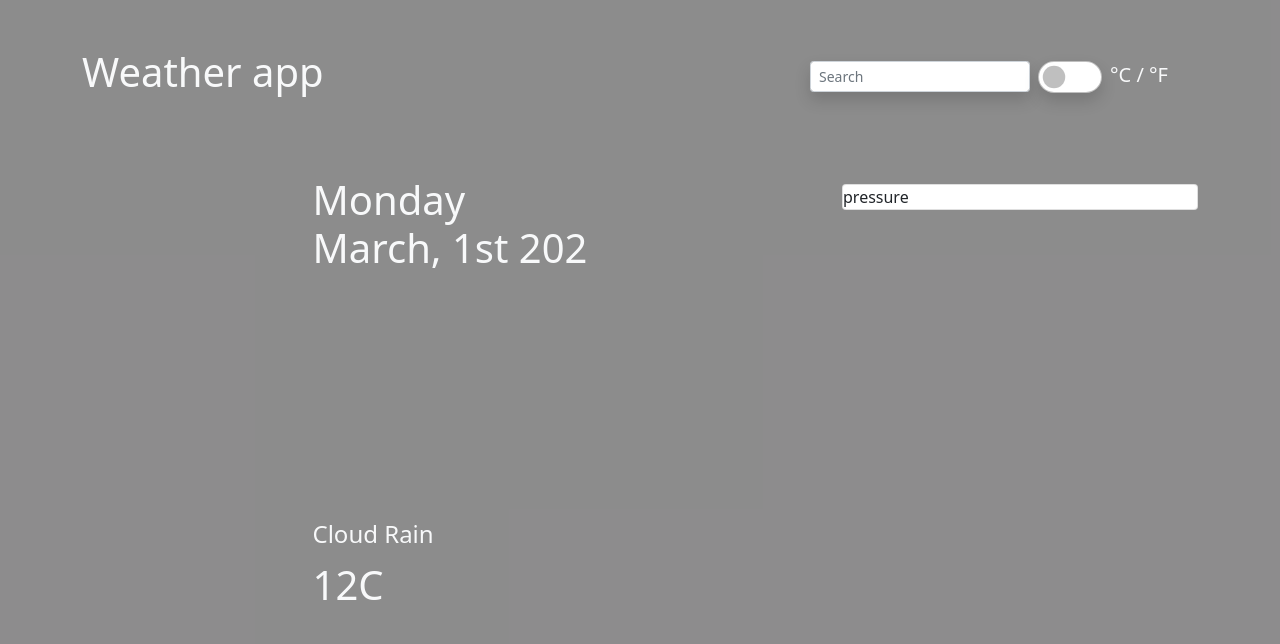
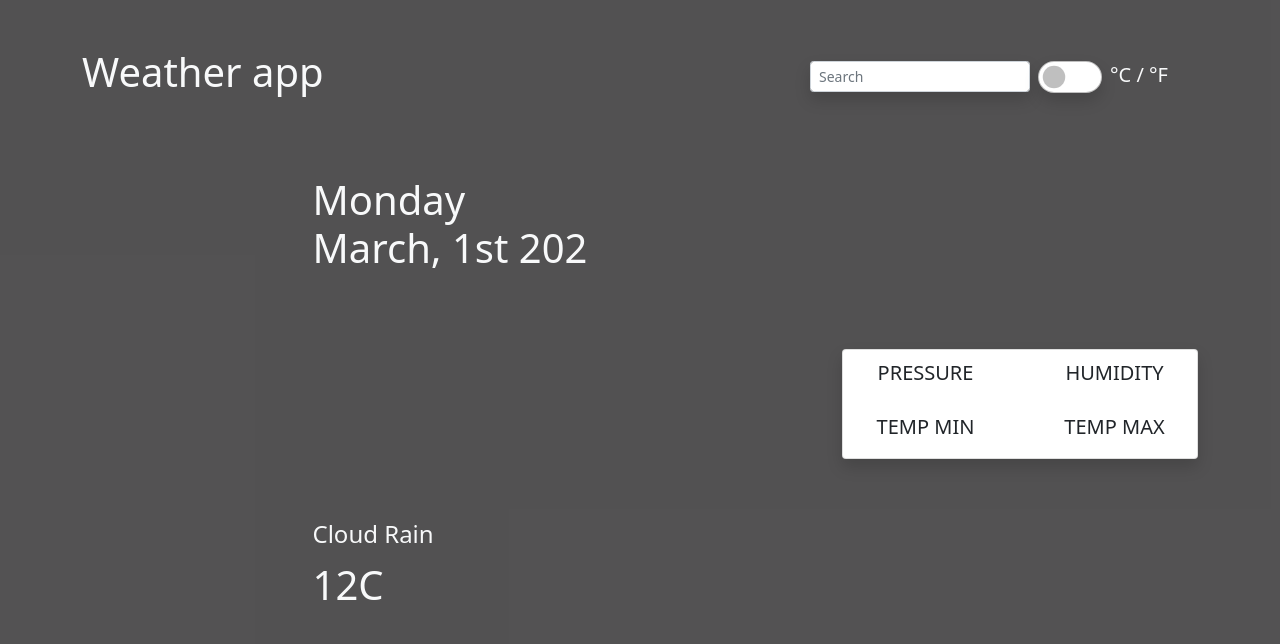
Before and after one commit to guillainbisimwa/Weather-App, a website built with webpack: page dist/index.html in a window 1280 px wide. Built offline with nearby package versions, Linux system fonts and the light colour scheme; no server answers.

Commit message:
Add details about weather

```diff
--- a/src/index.js
+++ b/src/index.js
@@ -3,6 +3,7 @@ import header from './scripts/header';
 import main from './scripts/main_render';
 import weatherApi from './scripts/weatherApi';
 import displayWeather from './scripts/weatherRender';
+import tempConverted from './scripts/tempConver';
 
 const content = document.querySelector('#content');
 content.className = 'body';
@@ -32,12 +33,10 @@ check.addEventListener('change', function () {
   const degree = document.querySelector('#degree');
   const degreeNbr = document.querySelector('#degree-nbr');
   if (this.checked) {
-    const temp = Math.round(((parseInt(degreeNbr.textContent, 10) * 9) / 5) + 32);
-    degreeNbr.textContent = temp;
+    degreeNbr.textContent = tempConverted(parseInt(degreeNbr.textContent, 10), 'F');
     degree.textContent = '°F';
   } else {
-    const temp = Math.round(((parseInt(degreeNbr.textContent, 10) - 32) * (5 / 9)));
-    degreeNbr.textContent = temp;
+    degreeNbr.textContent = tempConverted(parseInt(degreeNbr.textContent, 10), 'C');
     degree.textContent = '°C';
   }
 });
--- a/src/scripts/main_render.js
+++ b/src/scripts/main_render.js
@@ -95,20 +95,53 @@ const main = () => {
   colLeftWrapper.appendChild(colLeft);
 
   const colRightWrapper = document.createElement('div');
-  colRightWrapper.className = 'details col-sm-4 mt-3 py-3';
+  colRightWrapper.className = 'details col-sm-4 mt-3 py-3 d-flex align-items-center';
 
   const rightCard = document.createElement('div');
-  rightCard.className = 'card';
-  rightCard.innerHTML = 'pressure';
-  // "pressure"
-  // "humidity"
-  // "temp_min"
-  // "temp_max"
-  //   <div class="d-grid gap-3">
-  //   <div class="p-2 bg-light border">Grid item 1</div>
-  //   <div class="p-2 bg-light border">Grid item 2</div>
-  //   <div class="p-2 bg-light border">Grid item 3</div>
-  // </div>
+  rightCard.className = 'card shadow';
+
+  const detailsWrapper = document.createElement('div');
+  detailsWrapper.className = 'row text-center';
+
+  const pressure = document.createElement('div');
+  pressure.className = 'col-sm-6 mt-2';
+  const humidity = document.createElement('div');
+  humidity.className = 'col-sm-6 mt-2';
+  const tempMin = document.createElement('div');
+  tempMin.className = 'col-sm-6 mt-2';
+  const tempMax = document.createElement('div');
+  tempMax.className = 'col-sm-6 mt-2';
+
+  const pressureNbr = document.createElement('p');
+  pressureNbr.className = 'badge rounded-pill bg-secondary swadow fw-bold pressureNbr';
+  const humidityNbr = document.createElement('p');
+  humidityNbr.className = 'badge rounded-pill bg-secondary swadow fw-bold humidityNbr';
+  const tempMinNbr = document.createElement('p');
+  tempMinNbr.className = 'badge rounded-pill bg-secondary swadow fw-bold tempMinNbr';
+  const tempMaxNbr = document.createElement('p');
+  tempMaxNbr.className = 'badge rounded-pill bg-secondary swadow fw-bold tempMaxNbr';
+
+  const pressureTxt = document.createElement('p');
+  pressureTxt.className = 'fs-5';
+  pressureTxt.textContent = 'PRESSURE';
+  const humidityTxt = document.createElement('p');
+  humidityTxt.className = 'fs-5';
+  humidityTxt.textContent = 'HUMIDITY';
+  const tempMinTxt = document.createElement('p');
+  tempMinTxt.className = 'fs-5';
+  tempMinTxt.textContent = 'TEMP MIN';
+  const tempMaxTxt = document.createElement('p');
+  tempMaxTxt.className = 'fs-5';
+  tempMaxTxt.textContent = 'TEMP MAX';
+
+  pressure.append(pressureNbr, pressureTxt);
+  humidity.append(humidityNbr, humidityTxt);
+  tempMin.append(tempMinNbr, tempMinTxt);
+  tempMax.append(tempMaxNbr, tempMaxTxt);
+
+  detailsWrapper.append(pressure, humidity, tempMin, tempMax);
+
+  rightCard.appendChild(detailsWrapper);
 
   colRightWrapper.appendChild(rightCard);
 
--- /dev/null
+++ b/src/scripts/tempConver.js
@@ -0,0 +1,8 @@
+const tempConverted = (temp, deg) => {
+  if (deg === 'F') {
+    return Math.round((temp * 9) / 5) + 32;
+  }
+  return Math.round((temp - 32) * (5 / 9));
+};
+
+export default tempConverted;
--- a/src/scripts/weatherRender.js
+++ b/src/scripts/weatherRender.js
@@ -154,6 +154,17 @@ const displayDate = () => {
   date.textContent = `${mm} ${dateWeek}, ${yyyy}`;
 };
 
+const displayDetails = (weather) => {
+  const pressureNbr = document.querySelector('.pressureNbr');
+  pressureNbr.textContent = weather.pressure;
+  const humidityNbr = document.querySelector('.humidityNbr');
+  humidityNbr.textContent = weather.humidity;
+  const tempMinNbr = document.querySelector('.tempMinNbr');
+  tempMinNbr.textContent = `${weather.temp_min} °C`;
+  const tempMaxNbr = document.querySelector('.tempMaxNbr');
+  tempMaxNbr.textContent = `${weather.temp_max} °C`;
+};
+
 const displayWeather = (weather) => {
   const textTemp = document.querySelector('#text-temp');
   textTemp.textContent = weather.weather[0].description;
@@ -169,6 +180,7 @@ const displayWeather = (weather) => {
   changeBackground(weather.weather[0].main);
   changeIcon(weather.weather[0].main);
   displayDate();
+  displayDetails(weather.main);
 };
 
 export default displayWeather;
--- a/src/style.css
+++ b/src/style.css
@@ -29,7 +29,7 @@ body {
 }
 
 .body {
-  background: hsla(300, 3%, 6%, 0.478);
+  background: hsl(300deg 3% 6% / 72%);
   max-height: 100rem;
   height: 100%;
 }
```
Also changed, not shown: dist/index.html, dist/main.js.
